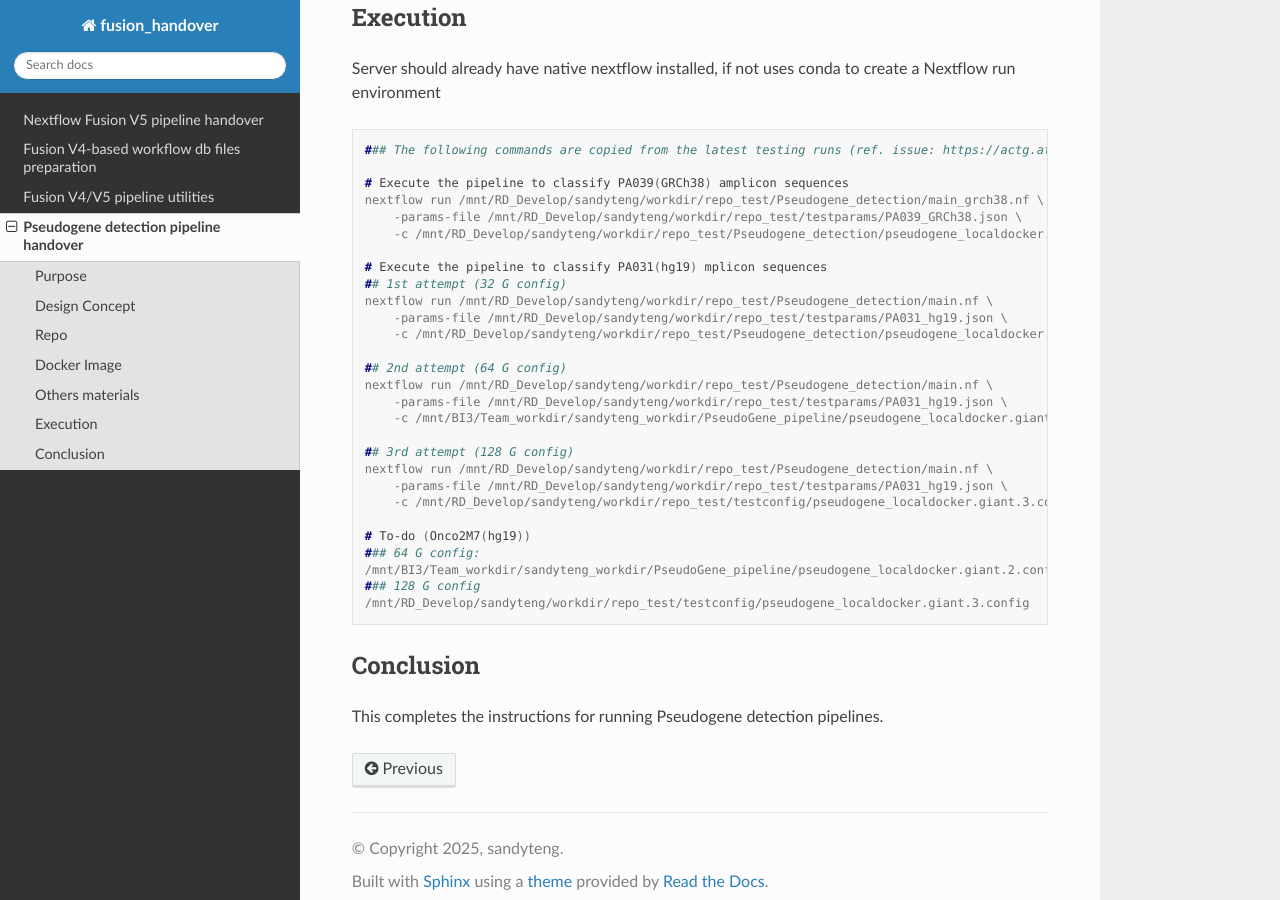
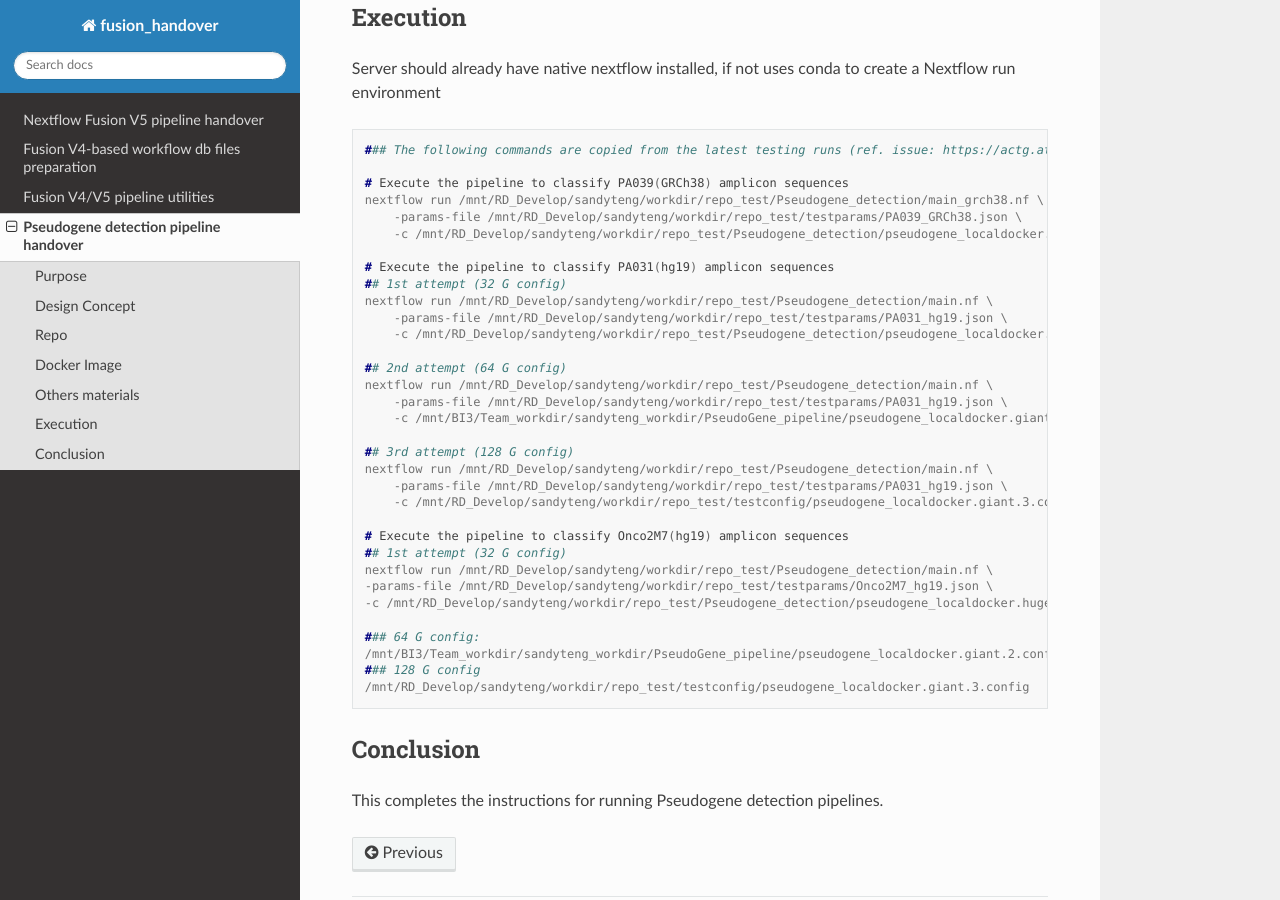
Before and after one commit to sandyteng/fusion_handover, a Sphinx documentation site: the page built from source/nf_pseudogene_detection.rst, in a window 1280 px wide and 900 px high, scrolled down 1254 px. Built offline with Sphinx 7.4.7 and the Read the Docs theme 3.1.0, drawn with Linux system fonts in a browser that asks for light colours.

Commit message:
update pseudogene pipeline execution commands within 'nf_pseudogene_detection.rst'

```diff
--- a/source/nf_pseudogene_detection.rst
+++ b/source/nf_pseudogene_detection.rst
@@ -68,7 +68,7 @@
         -params-file /mnt/RD_Develop/sandyteng/workdir/repo_test/testparams/PA039_GRCh38.json \
         -c /mnt/RD_Develop/sandyteng/workdir/repo_test/Pseudogene_detection/pseudogene_localdocker.config
 
-    # Execute the pipeline to classify PA031(hg19) mplicon sequences
+    # Execute the pipeline to classify PA031(hg19) amplicon sequences
     ## 1st attempt (32 G config)
     nextflow run /mnt/RD_Develop/sandyteng/workdir/repo_test/Pseudogene_detection/main.nf \
         -params-file /mnt/RD_Develop/sandyteng/workdir/repo_test/testparams/PA031_hg19.json \
@@ -84,7 +84,12 @@
         -params-file /mnt/RD_Develop/sandyteng/workdir/repo_test/testparams/PA031_hg19.json \
         -c /mnt/RD_Develop/sandyteng/workdir/repo_test/testconfig/pseudogene_localdocker.giant.3.config -resume
 
-    # To-do (Onco2M7(hg19))
+    # Execute the pipeline to classify Onco2M7(hg19) amplicon sequences
+    ## 1st attempt (32 G config)
+    nextflow run /mnt/RD_Develop/sandyteng/workdir/repo_test/Pseudogene_detection/main.nf \
+    -params-file /mnt/RD_Develop/sandyteng/workdir/repo_test/testparams/Onco2M7_hg19.json \
+    -c /mnt/RD_Develop/sandyteng/workdir/repo_test/Pseudogene_detection/pseudogene_localdocker.huge.config
+
     ### 64 G config:
     /mnt/BI3/Team_workdir/sandyteng_workdir/PseudoGene_pipeline/pseudogene_localdocker.giant.2.config
     ### 128 G config
```
Also changed, not shown: 2 other files.
